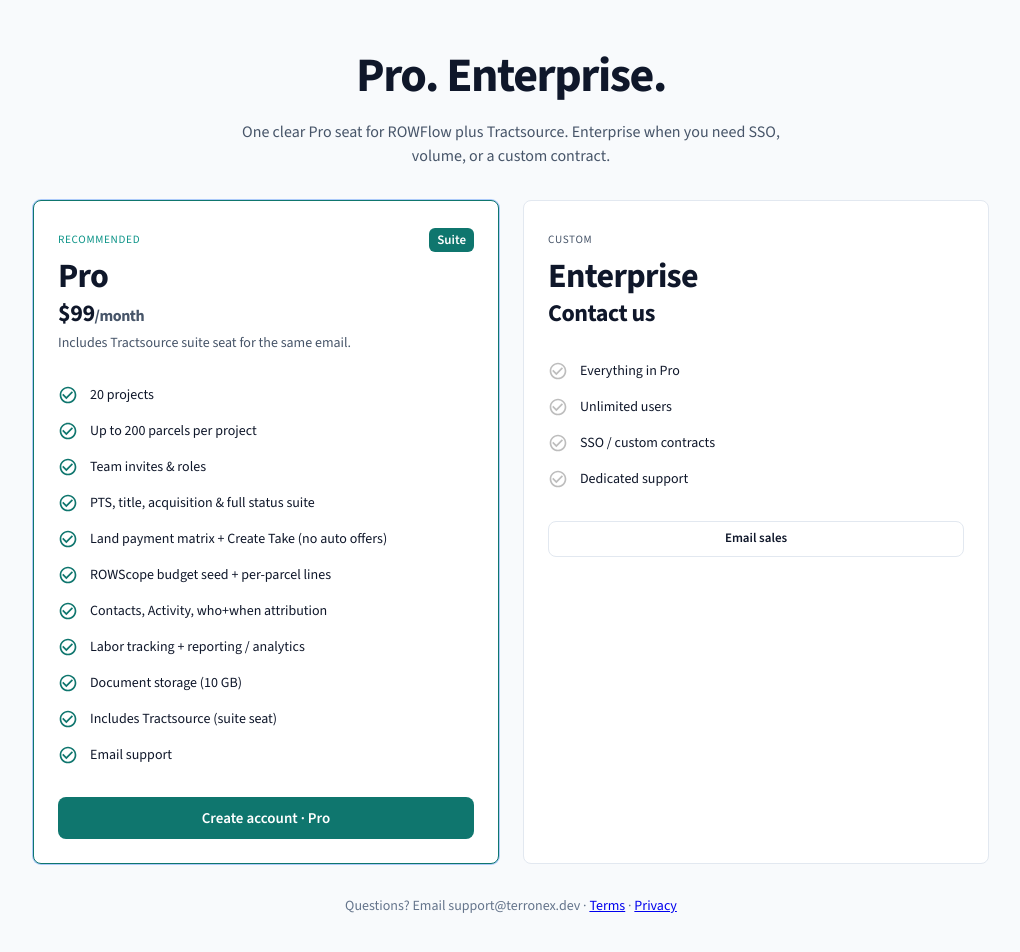
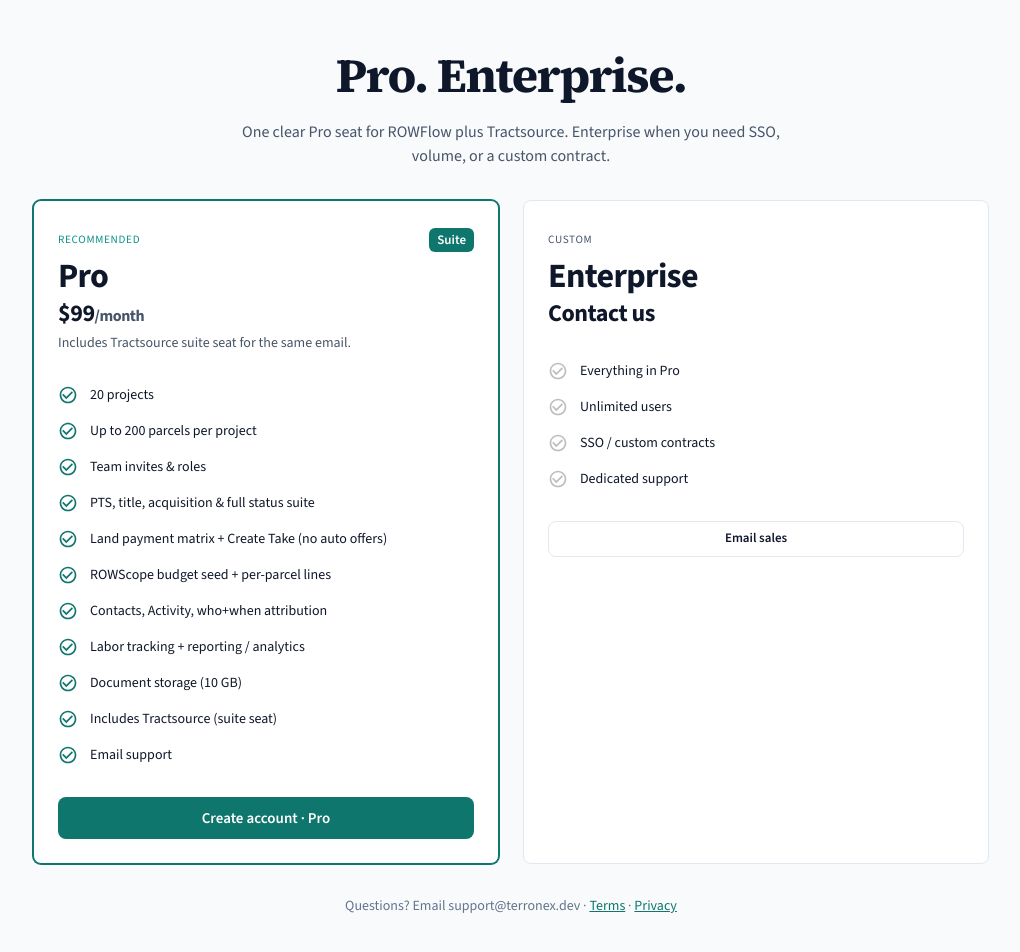
Before and after one commit to terronexdev/rowflow-ship, a Next.js app: page /pricing in a window 1280 px wide. Shown: the part 86-1038 px from the top of the page, without its empty margins (129-1149 px from the left). Built offline with nearby package versions, Linux system fonts and the light colour scheme; no server answers.

Commit message:
sync: 0e47097 src/app/(auth)/register/page.tsx src/app/(marketing)/pricing/page.tsx

```diff
--- a/src/app/(auth)/register/page.tsx
+++ b/src/app/(auth)/register/page.tsx
@@ -17,6 +17,7 @@ import GoogleIcon from '@mui/icons-material/Google';
 import GitHubIcon from '@mui/icons-material/GitHub';
 import Link from 'next/link';
 import { signIn } from 'next-auth/react';
+import ThemeToggle from '@/components/layout/ThemeToggle';
 
 function RegisterForm() {
   const router = useRouter();
@@ -104,7 +105,7 @@ function RegisterForm() {
           Create account
         </Typography>
         <Typography variant="body2" color="text.secondary" align="center" sx={{ mb: 2 }}>
-          Create your ROWFlow account — Google is fastest. Pro is $49.99/month after signup.
+          Create your ROWFlow account — Google is fastest. Pro is $99/month after signup.
         </Typography>
         {inviteToken && (
           <Alert severity="info" sx={{ mb: 2 }}>
@@ -170,12 +171,13 @@ function RegisterForm() {
             {loading ? 'Creating…' : inviteToken ? 'Accept invite & sign up' : 'Sign up with email'}
           </Button>
           <Typography variant="caption" color="text.secondary" display="block">
-            By continuing you agree to our <Link href="/terms">Terms of Service</Link> and{' '}
-            <Link href="/privacy">Privacy Policy</Link>.
+            By continuing you agree to our{' '}
+            <Link href="/terms" style={{ color: 'var(--tx-accent)' }}>Terms of Service</Link> and{' '}
+            <Link href="/privacy" style={{ color: 'var(--tx-accent)' }}>Privacy Policy</Link>.
           </Typography>
         </Box>
         <Typography variant="body2" align="center" sx={{ mt: 2 }}>
-          Already have an account? <Link href="/login">Sign in</Link>
+          Already have an account? <Link href="/login" style={{ color: 'var(--tx-accent)' }}>Sign in</Link>
         </Typography>
       </CardContent>
     </Card>
@@ -184,7 +186,10 @@ function RegisterForm() {
 
 export default function RegisterPage() {
   return (
-    <Box sx={{ display: 'flex', justifyContent: 'center', alignItems: 'center', minHeight: '100vh', p: 2 }}>
+    <Box sx={{ display: 'flex', justifyContent: 'center', alignItems: 'center', minHeight: '100vh', p: 2, position: 'relative' }}>
+      <Box sx={{ position: 'absolute', top: 16, right: 16 }}>
+        <ThemeToggle />
+      </Box>
       <Suspense fallback={<CircularProgress />}>
         <RegisterForm />
       </Suspense>
--- a/src/app/(marketing)/pricing/page.tsx
+++ b/src/app/(marketing)/pricing/page.tsx
@@ -20,7 +20,8 @@ import {
   Typography,
 } from '@mui/material';
 import CheckCircleOutlineIcon from '@mui/icons-material/CheckCircleOutline';
-import { terronex } from '@/lib/theme';
+import { FONT_SERIF, terronex } from '@/lib/theme';
+import ThemeToggle from '@/components/layout/ThemeToggle';
 import { SUBSCRIPTION_TIERS } from '@/lib/constants/subscription';
 import { Suspense } from 'react';
 
@@ -75,6 +76,7 @@ function PricingInner() {
             ROWFlow
           </Button>
           <Stack direction="row" spacing={1}>
+            <ThemeToggle />
             <Button component={Link} href="/login" color="inherit" size="small">
               Sign in
             </Button>
@@ -86,7 +88,14 @@ function PricingInner() {
       </Box>
 
       <Container maxWidth="lg" sx={{ py: 8 }}>
-        <Typography variant="h3" fontWeight={700} align="center" gutterBottom letterSpacing="-0.03em">
+        <Typography
+          variant="h3"
+          fontWeight={700}
+          align="center"
+          gutterBottom
+          letterSpacing="-0.03em"
+          sx={{ fontFamily: FONT_SERIF }}
+        >
           Pro. Enterprise.
         </Typography>
         <Typography align="center" sx={{ color: terronex.muted, mb: 4, maxWidth: 560, mx: 'auto' }}>
@@ -122,7 +131,7 @@ function PricingInner() {
                 height: '100%',
                 bgcolor: terronex.panel,
                 borderColor: 'primary.main',
-                boxShadow: '0 0 0 1px rgba(59,130,246,0.4)',
+                boxShadow: `0 0 0 1px ${terronex.accent}`,
               }}
             >
               <Stack direction="row" justifyContent="space-between" alignItems="center">
@@ -212,8 +221,9 @@ function PricingInner() {
         </Grid>
 
         <Typography align="center" variant="body2" sx={{ color: terronex.faint, mt: 4 }}>
-          Questions? Email support@terronex.dev · <Link href="/terms">Terms</Link> ·{' '}
-          <Link href="/privacy">Privacy</Link>
+          Questions? Email support@terronex.dev ·{' '}
+          <Link href="/terms" style={{ color: 'var(--tx-accent)' }}>Terms</Link> ·{' '}
+          <Link href="/privacy" style={{ color: 'var(--tx-accent)' }}>Privacy</Link>
         </Typography>
       </Container>
     </Box>
```
